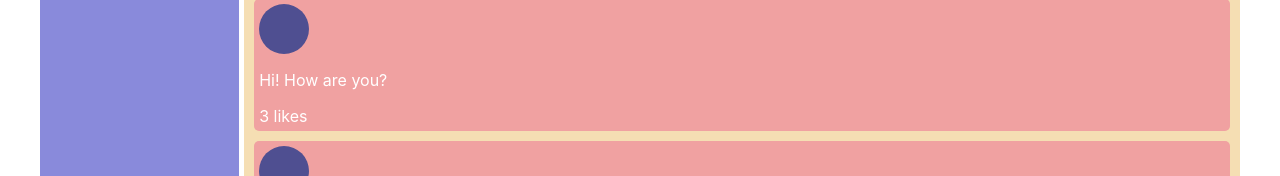
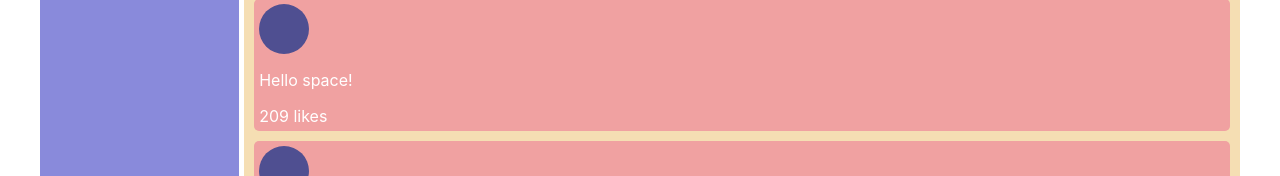
Before and after one commit to Mayday2020/React, a React (Create React App) app: page /profile in a window 1280 px wide. Shown: the part 333-509 px from the top of the page. Built offline with nearby package versions, Linux system fonts and the light colour scheme.

Commit message:
'lesson29.1'

```diff
--- a/src/App.js
+++ b/src/App.js
@@ -11,13 +11,15 @@ import Settings from "./components/Settings/Settings";
 const App = (props) => {
 
     return (
+
         <BrowserRouter>
             <div className="app-wrapper">
                 <Header/>
                 <Navbar/>
                 <div className='app-wrapper-content'>
-                    <Route path='/dialogs' render={ () => <Dialogs dialogs={props.dialogs} Messeges={props.messages}/> }/>
-                    <Route path='/profile' render={ () => <Profile posts={props.posts}/> }/>
+
+                    <Route path='/dialogs' render={ () => <Dialogs state={props.state.dialogsPage}/> }/>
+                    <Route path='/profile' render={ () => <Profile state={props.state.profilePage}/> }/>
                     <Route path='/music' render={ () => <Music /> }/>
                     <Route path='/news' render={ () => <News /> }/>
                     <Route path='/settings' render={ () => <Settings /> }/>
--- a/src/components/Dialogs/Dialogs.jsx
+++ b/src/components/Dialogs/Dialogs.jsx
@@ -3,9 +3,10 @@ import DialogItem from "./Dialog/DialogItem";
 import Message from "./Message/Message";
 
 const Dialogs = (props) => {                        // Компанента -  диалог
+    debugger;
+    let dialogsElement = props.state.dialogs.map(d => <DialogItem id={d.id} name={d.name}/>);         //Пользователь
+    let messagesElement = props.state.messages.map(m => <Message message={m.message}/>);              //Сообщение
 
-    let dialogsElement = props.dialogs.map(d => <DialogItem id={d.id} name={d.name}/>);         //Пользователь
-    let messagesElement = props.messages.map(m => <Message message={m.message}/>);              //Сообщение
     return (
         <div className={s.dialogs}>
             <div className={s.dialogsItems}>
--- a/src/components/Profile/MyPosts/MyPosts.jsx
+++ b/src/components/Profile/MyPosts/MyPosts.jsx
@@ -1,6 +1,7 @@
 import s from './MyPosts.module.css';
 import Post from './Post/Post';
 const MyPosts = (props) => {
+    debugger;
     let postsElement = props.posts.map( p => <Post message={p.post} likeCount={p.likesCount}/>);
     return (
         <div className={s.postBlock}>
--- a/src/components/Profile/Profile.jsx
+++ b/src/components/Profile/Profile.jsx
@@ -9,7 +9,7 @@ const Profile = (props) => {
         <div className={s.content}>
             <div className={s.content_img}></div>
             <ProfileInfo />
-            <MyPosts posts={props.posts}/>
+            <MyPosts posts={props.state.posts}/>
         </div>
     )
 }
--- a/src/index.js
+++ b/src/index.js
@@ -3,31 +3,12 @@ import ReactDOM from 'react-dom';
 import './index.css';
 import App from './App';
 import reportWebVitals from './reportWebVitals';
+import state from './redux/state';
 
-let posts = [
-    {id: 1, post: "Hi! How are you?", likesCount: 3},
-    {id: 2, post: "It's my first post.", likesCount: 15},
-    {id: 3, post: "sub pls!", likesCount: 22},
-    {id: 4, post: "Mad world", likesCount: 8},
-    {id: 5, post: "Hello space!", likesCount: 209}
-];
-let dialogs = [{id: 1, name: "Dmitry"},         // Список собеседников
-    {id: 2, name: "Vlad"},
-    {id: 3, name: "Kostya"},
-    {id: 4, name: "Alex"},
-    {id: 5, name: "Nastya"}
-];
-let messages = [                                // История сообщений
-    {id: 1, message: "Hi!"},
-    {id: 2, message: "How are you?"},
-    {id: 3, message: "Where are you from?"},
-    {id: 4, message: "How old are you?"},
-    {id: 5, message: "Do you like flowers?"}
-];
 
 ReactDOM.render(
   <React.StrictMode>
-    <App posts={posts} dialogs={dialogs} messages={messages}/>
+    <App state={state}/>
   </React.StrictMode>,
   document.getElementById('root')
 );
--- /dev/null
+++ b/src/redux/state.js
@@ -0,0 +1,27 @@
+let state = {
+    profilePage : {
+        posts : [
+            {id: 1, post: "Hello space!", likesCount: 209},
+            {id: 2, post: "It's my first post.", likesCount: 15},
+            {id: 3, post: "sub pls!", likesCount: 22},
+            {id: 4, post: "Mad world", likesCount: 8}
+        ]           // Посты в профиле
+    },
+    dialogsPage : {
+        dialogs : [
+            {id: 1, name: "Dmitry"},
+            {id: 2, name: "Vlad"},
+            {id: 3, name: "Kostya"},
+            {id: 4, name: "Alex"},
+            {id: 5, name: "Nastya"}
+        ],       // Список собеседников
+        messages : [
+            {id: 1, message: "Hi!"},
+            {id: 2, message: "How are you?"},
+            {id: 3, message: "Where are you from?"},
+            {id: 4, message: "How old are you?"},
+            {id: 5, message: "Do you like flowers?"}
+        ]       // История сообщений
+    }
+}
+export default state;
```
